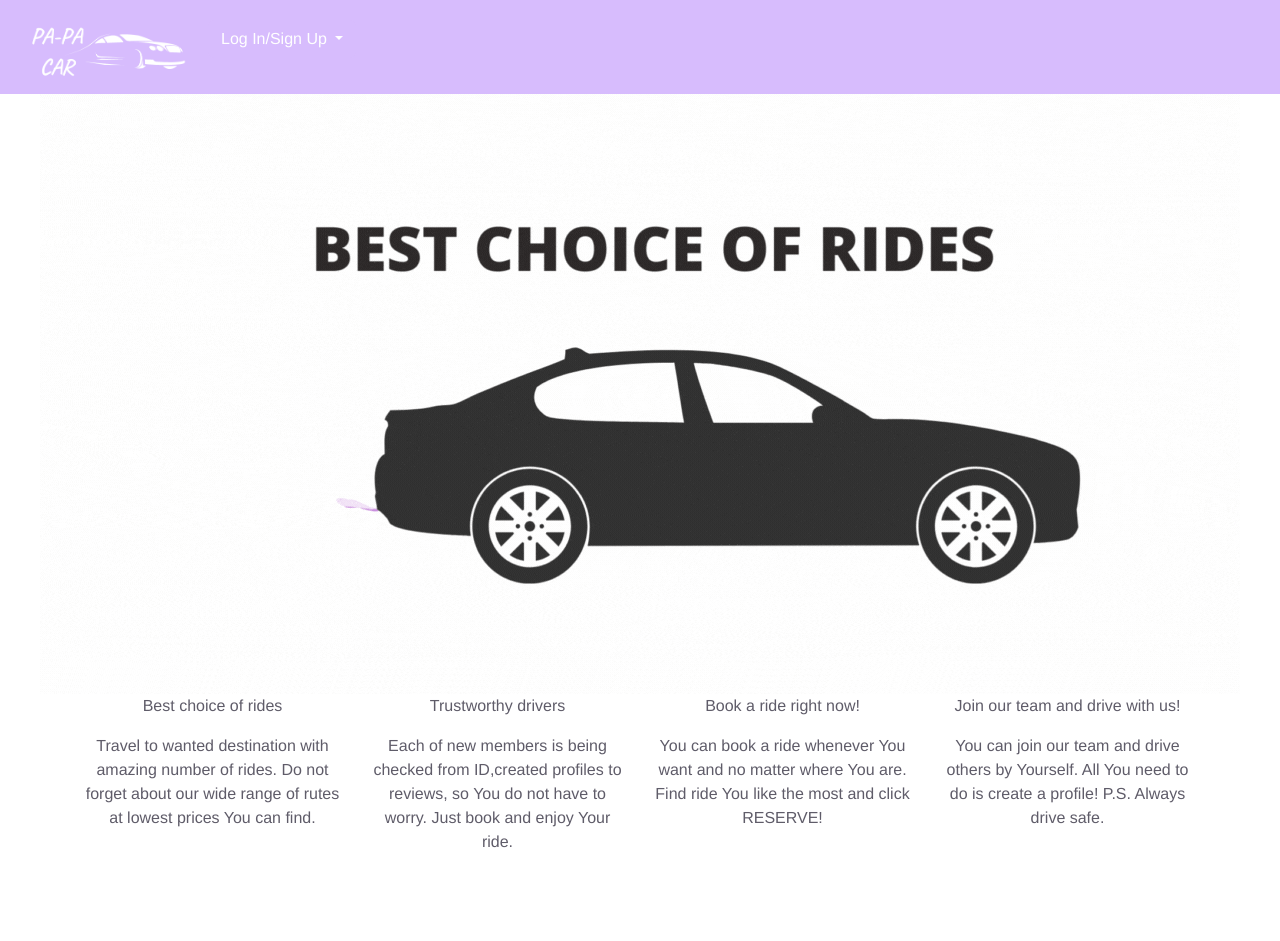
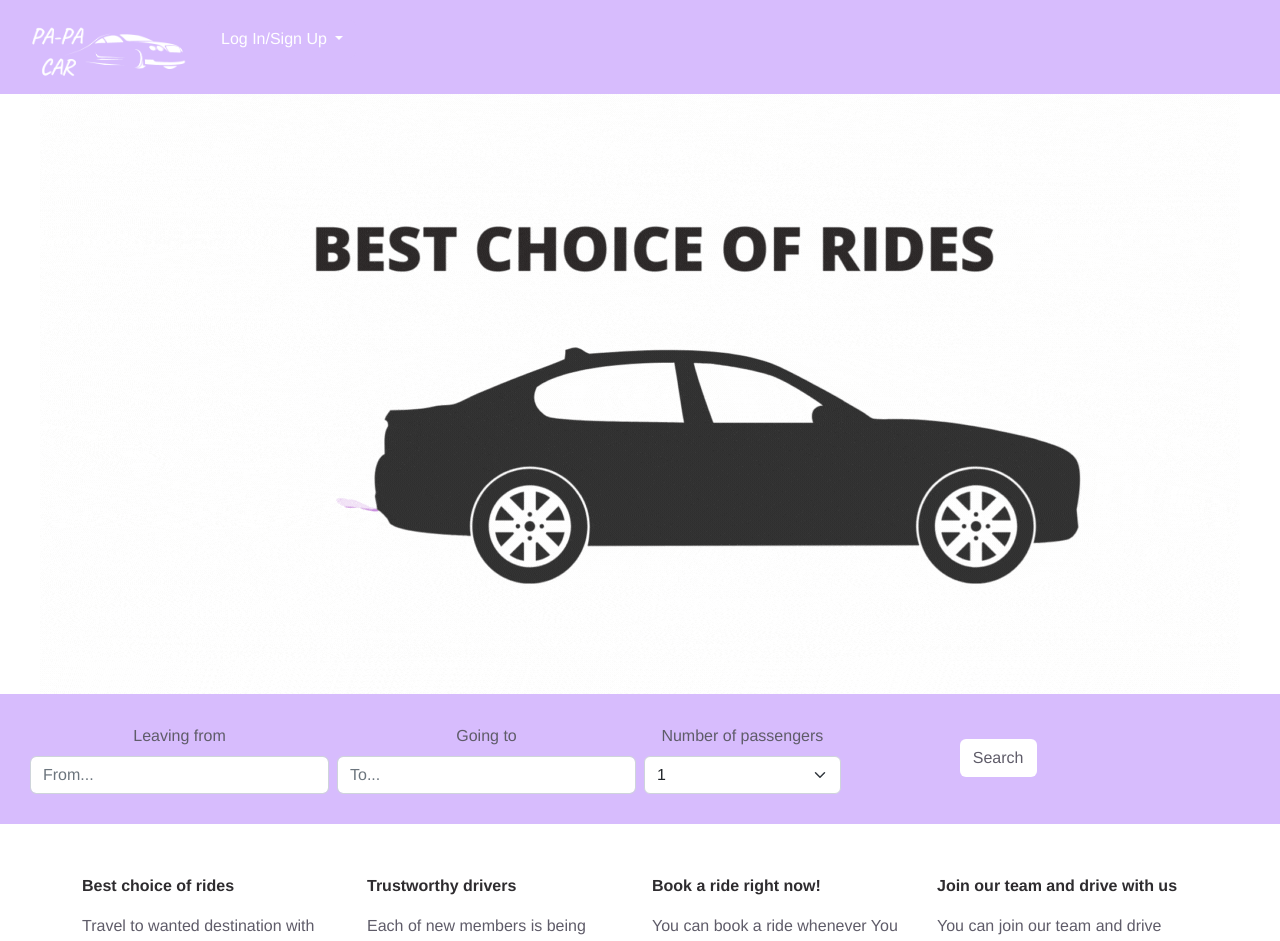
Before and after one commit to AndjelaMatin/pa-pa-car, a Vue app: page /home in a window 1280 px wide. Shown: the top 941 px of the page. Before the commit the page ends 870 px from the top, so only its background shows below. Built offline with nearby package versions, Linux system fonts and the light colour scheme.

Commit message:
Firebase, početna stranica

```diff
--- a/package.json
+++ b/package.json
@@ -8,6 +8,7 @@
   },
   "dependencies": {
     "core-js": "^3.8.3",
+    "firebase": "^9.9.2",
     "vue": "^3.2.13",
     "vue-router": "^4.0.3"
   },
--- a/public/index.html
+++ b/public/index.html
@@ -4,7 +4,7 @@
     <meta charset="utf-8" />
     <meta http-equiv="X-UA-Compatible" content="IE=edge" />
     <meta name="viewport" content="width=device-width,initial-scale=1.0" />
-    <link rel="icon" href="<%= BASE_URL %>favicon.ico" />
+
     <title><%= htmlWebpackPlugin.options.title %></title>
     <!-- CSS only -->
     <link
--- /dev/null
+++ b/src/firebase.js
@@ -0,0 +1,17 @@
+import { initializeApp } from "firebase/app";
+import { getAuth,createUserWithEmailAndPassword, signInWithEmailAndPassword} from "firebase/auth";
+
+const firebaseConfig = {
+    apiKey: "AIzaSyC7_C2r7yjPTBK6vS74geEMiLU-4CuF1Ro",
+    authDomain: "pa-pa-car.firebaseapp.com",
+    projectId: "pa-pa-car",
+    storageBucket: "pa-pa-car.appspot.com",
+    messagingSenderId: "361618019014",
+    appId: "1:361618019014:web:0a9daf46a9c785111b7dc7"
+  };
+
+  // Initialize Firebase
+  const app = initializeApp(firebaseConfig);
+  const auth = getAuth();
+
+  export {auth,createUserWithEmailAndPassword,signInWithEmailAndPassword}
--- a/src/views/Home.vue
+++ b/src/views/Home.vue
@@ -2,25 +2,75 @@
 <div>
   <img src="@/assets/pocetna.gif" class="img-fluid">
 </div>
+<div id="forma1">
+<form>
+  <div class="row g-2">
+  <div class="col-md-3">
+     <label class="form-label">Leaving from</label>
+    <input type="text" class="form-control" placeholder="From...">
+  </div>
+  <div class="col-md-3">
+     <label class="form-label">Going to</label>
+    <input type="text" class="form-control" placeholder="To...">
+  </div>
+  <div class="col-md-2">
+    <label class="form-label">Number of passengers</label>
+    <select class="form-select">
+      <option selected>1</option>
+      <option>2</option>
+      <option>3</option>
+      <option>4</option>
+      <option>5</option>
+      <option>6</option>
+      <option>7</option>
+      <option>8</option>
+    </select>
+  </div>
+  <div class="col-md-3">
+    <button class="btn btn-block" id="button2" type="button">
+      Search
+    </button>
+  </div>
+  </div>
+</form>
+</div>
 <div class="container text-center">
   <div class="row">
-    <div class="col">
-        <p>Best choice of rides</p>
-        <p>Travel to wanted destination with amazing number of rides. Do not forget about our wide range of rutes at lowest prices You can find.</p>
+    <div class="col-md">
+        <p class="text-start fw-semibold" style="color:#2e2c2f;">Best choice of rides</p>
+        <p class="text-start" >Travel to wanted destination with amazing number of rides. Do not forget about our wide range of rutes at lowest prices You can find.</p>
     </div>
-    <div class="col">
-      <p>Trustworthy drivers</p>
-      <p>Each of new members is being checked from ID,created profiles to reviews, so You do not have to worry. Just book and enjoy Your ride.</p>
+    <div class="col-md">
+      <p style="color:#2e2c2f;" class="text-start fw-semibold">Trustworthy drivers</p>
+      <p class="text-start" >Each of new members is being checked using ID, created profiles to reviews, so You do not have to worry. Just reserve and enjoy Your ride.</p>
     </div>
-    <div class="col">
-      <p>Book a ride right now!</p>
-      <p>You can book a ride whenever You want and no matter where You are. Find ride You like the most and click RESERVE!</p>
+    <div class="col-md">
+      <p style="color:#2e2c2f;" class="text-start fw-semibold">Book a ride right now!</p>
+      <p class="text-start">You can book a ride whenever You want and no matter where You are. Find ride You like the most and click RESERVE!</p>
     </div>
-    <div class="col">
-      <p>Join our team and drive with us!</p>
-      <p>You can join our team and drive others by Yourself. All You need to do is create a profile! P.S. Always drive safe. </p>
+    <div class="col-md">
+      <p style="color:#2e2c2f;" class="text-start fw-semibold">Join our team and drive with us</p>
+      <p class="text-start">You can join our team and drive others by Yourself. All You need to do is create a profile! P.S. Always drive safe. </p>
     </div>
+
   </div>
 </div>
+</template>
+<style>
+#forma1{
+  margin-bottom: 50px;
+  padding: 30px;
+  background-color:#D7BCFD ;
+}
+#button2{
+  margin-top: 15px;
+  margin-bottom: 15px;
+  color:#5f5c69 ;
+  background-color: #fff;
+  outline-color: #D7BCFD;
+}
 
-</template>
+</style>
+<script>
+
+</script>
--- a/src/views/Login.vue
+++ b/src/views/Login.vue
@@ -26,7 +26,7 @@
                 v-model="password"
               />
             </div>
-            <button type="submit" class="btn btn-block" id="button1">
+            <button class="btn btn-block" id="button1"  @click="login" type="button">
               Submit
             </button>
             <div class="form-footer">
@@ -49,11 +49,39 @@
   margin-bottom: 45px;
 }
 #button1 {
-  color: #631fd9;
+  color: #5f5c69;
   background-color: #D7BCFD;
   outline-color: #D7BCFD;
 }
 #link {
-  color: #631fd9;
+  color: #5f5c69;
 }
 </style>
+<script>
+import { auth, signInWithEmailAndPassword } from "@/firebase";
+export default {
+  name: "login",
+  data() {
+    return {
+      email: "",
+      username: "",
+      number: "",
+      password: "",
+    };
+  },
+  methods: {
+    login() {
+      signInWithEmailAndPassword(auth, this.email, this.password)
+        .then((userCredential) => {
+          // Signed in
+          const user = userCredential.user;
+          // ...
+        })
+        .catch((error) => {
+          const errorCode = error.code;
+          const errorMessage = error.message;
+        });
+    },
+  },
+};
+</script>
--- a/src/views/Signup.vue
+++ b/src/views/Signup.vue
@@ -52,7 +52,7 @@
                 v-model="repeatpassword"
               />
             </div>
-            <button onsubmit="return false" class="btn btn-block" id="button1">
+            <button class="btn btn-block" id="button1" @click="sign" type="button">
               Submit
             </button>
             <div class="form-footer">
@@ -74,11 +74,47 @@
   margin-bottom: 45px;
 }
 #button1 {
-  color: #631fd9;
+  color: #5f5c69;
   background-color: #D7BCFD;
   outline-color: #D7BCFD;
 }
 #link {
-  color: #631fd9;
+  color: #5f5c69;
 }
 </style>
+<script>
+import { auth, createUserWithEmailAndPassword } from "@/firebase";
+export default {
+  name: "sign",
+  data() {
+    return {
+      email: "",
+      username: "",
+      phonenumber: "",
+      password: "",
+      repeatpassword: "",
+    };
+  },
+  methods: {
+    sign() {
+      if (this.password==this.repeatpassword) {
+       createUserWithEmailAndPassword(auth, this.email, this.password)
+        .then((userCredential) => {
+          const user = userCredential.user;
+        })
+        .catch((error) => {
+          const errorCode = error.code;
+          const errorMessage = error.message;
+          alert(errorMessage);
+          // ..
+        });
+      }
+      else {
+        this.password='';
+        this.repeatpassword='';
+       console.log('n')}
+
+    },
+  },
+};
+</script>
```
Also changed, not shown: 2 other files (tests, documents, lock files or other folders).
